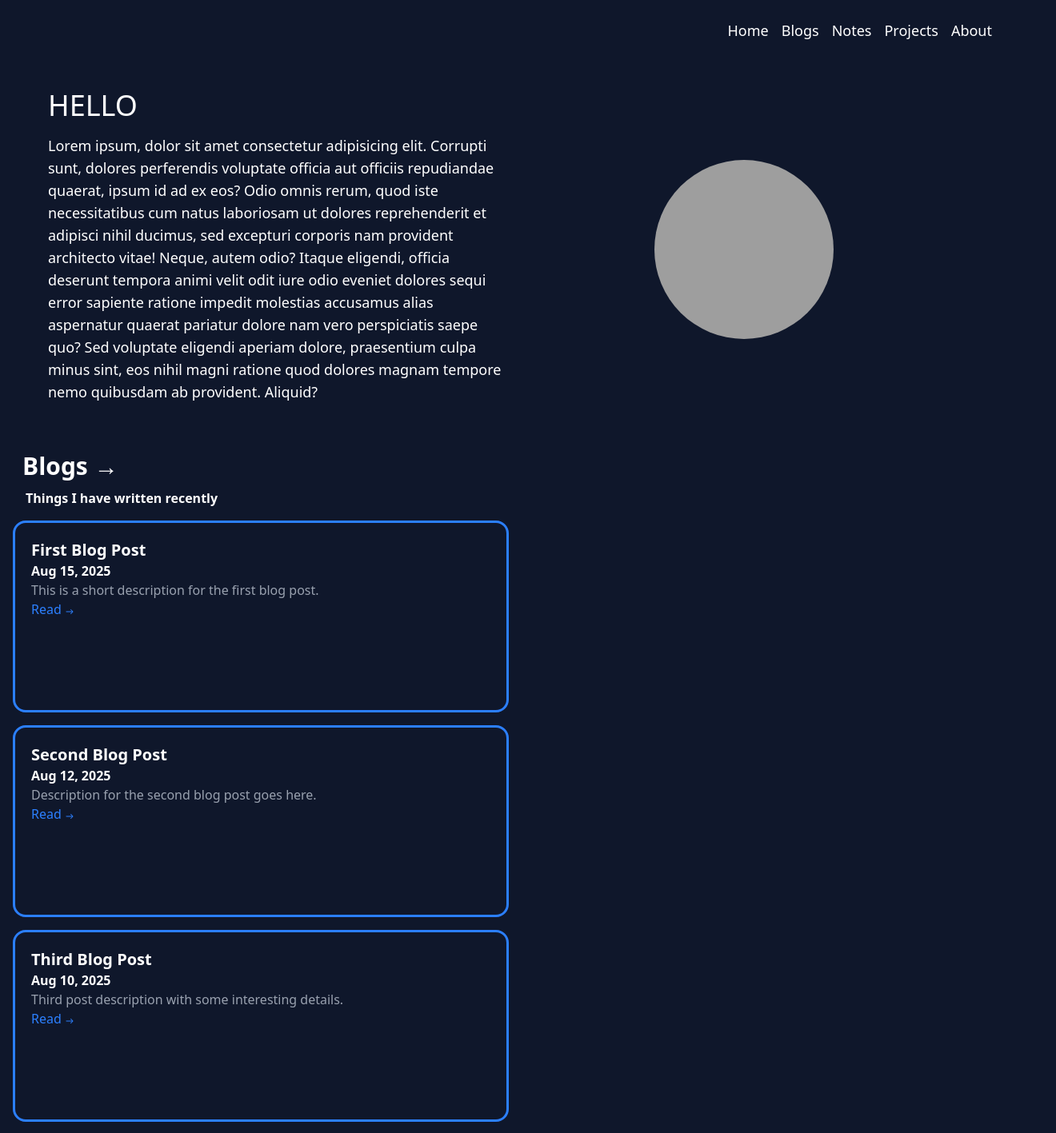
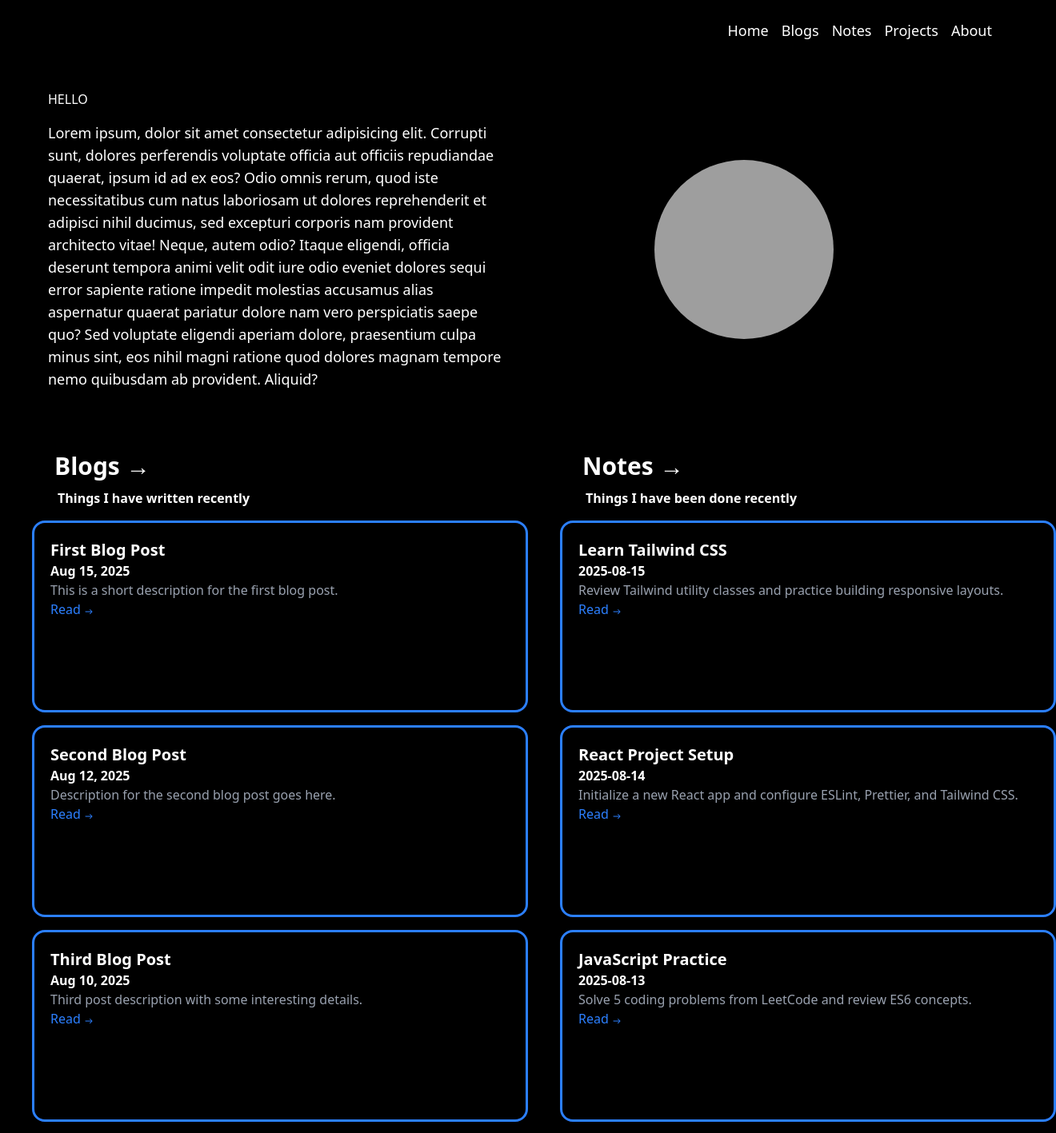
Before and after one commit to neharepos/protfolio-clone, a React (Vite) app: page / in a window 1280 px wide. Shown: the top 1417 px of the page at 80% size, 1320 px wide, since content can reach past the window. Built offline with nearby package versions, Linux system fonts and the light colour scheme; grey boxes are pictures that could not be loaded.

Commit message:
fixing few bugs

```diff
--- a/index.html
+++ b/index.html
@@ -6,7 +6,7 @@
     <meta name="viewport" content="width=device-width, initial-scale=1.0" />
     <title>Vite + React</title>
   </head>
-  <body class="bg-slate-900">
+  <body class="bg-black">
     <div id="root"></div>
     <script type="module" src="/src/main.jsx"></script>
   </body>
--- a/package.json
+++ b/package.json
@@ -10,6 +10,7 @@
     "preview": "vite preview"
   },
   "dependencies": {
+    "@fontsource/rammetto-one": "^5.2.6",
     "@tailwindcss/vite": "^4.1.11",
     "react": "^19.1.0",
     "react-dom": "^19.1.0",
--- a/src/App.jsx
+++ b/src/App.jsx
@@ -7,16 +7,25 @@ import Notes from './components/Notes/Notes'
 import Project from './components/Project/Project'
 
 function App() {
-  const [count, setCount] = useState(0)
 
   return (
-    <div className='bg-slate-900'>
+    <div className='bg-black'>
       <div>
         <Navbar/>
         <Hero />
-        <Blogs/>
-        <Notes />
+
+        <div className="flex flex-col md:flex-row gap-6 px-6">
+          <div  className="flex-1">
+              <Blogs/>
+          </div>
+          <div  className="flex-1">
+              <Notes />
+          </div>
+        </div>
+
+
         <Project/>
+
 
       </div>
     </div>
--- a/src/components/Heading/Heading.jsx
+++ b/src/components/Heading/Heading.jsx
@@ -3,7 +3,7 @@ import React from 'react'
 const Heading = (props) => {
     return (
         <div>
-            <h1 className="text-white text-3xl  p-2 font-bold">
+            <h1 className="text-white text-3xl ml-4 p-2 font-bold">
                 <div className="inline-block group">
                     <a className="p-1 gap-2 cursor-default"> {props.heading}
                         <span className='p-2 w-[5px]'>&#8594;</span>
@@ -14,7 +14,7 @@ const Heading = (props) => {
                     </div>
                 </div>
             </h1>
-            <div className='text-white ml-4 font-semibold'>
+            <div className='text-white ml-8 font-semibold'>
                 <p>{props.description}</p>
             </div>
         </div>
--- a/src/components/Hero/Hero.jsx
+++ b/src/components/Hero/Hero.jsx
@@ -15,8 +15,8 @@ const Hero = () => {
 
 
             <div className="order-2 lg:order-1 min-h-[50vh] text-lg">
-                <h1 className="text-4xl mb-4 font-rammetto">HELLO</h1>
-                <p>
+                <h1 className="text-base mb-4 font-rammetto">HELLO</h1>
+                <p className='font-quicksand'>
                     Lorem ipsum, dolor sit amet consectetur adipisicing elit. Corrupti sunt,
                     dolores perferendis voluptate officia aut officiis repudiandae quaerat,
                     ipsum id ad ex eos? Odio omnis rerum, quod iste necessitatibus cum natus laboriosam ut
--- a/src/components/Notes/Notes.jsx
+++ b/src/components/Notes/Notes.jsx
@@ -48,6 +48,7 @@ const Notes = () => {
             description={notes.description}
             />
             ))}
+            <h3 className='flex ml-[26px] mt-[10px] text-blue-500'>View all</h3>
         </div>
     </div>
   )
--- a/src/components/Project/Project.jsx
+++ b/src/components/Project/Project.jsx
@@ -34,7 +34,7 @@ const projects = [
 
 const Project = () => {
   return (
-    <div>
+    <div className='text-white ml-[40px] mt-[5px]'>
         <div>
             <Heading heading="Projects" description="List of my best projects"/>
 
@@ -46,6 +46,7 @@ const Project = () => {
             description={projects.description}
             />
             ))}
+            <h3 className='flex ml-[26px] mt-[10px] text-blue-500'>View all</h3>
         </div>
     </div>
   )
--- a/src/components/cards/cards.jsx
+++ b/src/components/cards/cards.jsx
@@ -4,11 +4,14 @@ import { IoIosArrowRoundForward } from "react-icons/io";
 const Cards = (props) => {
   return (
     <div>
-        <div className='border-3 border-blue-500 rounded-2xl p-[20px] cursor-pointer hover:border-blue-900 hover:shadow-2xl transition-shadow duration-500 mt-[16px]  sm:w-[380px] sm:h-[230px]  md:w-[500px] md:h-[240px] lg:w-[620px] xl:h[250]'>
+        <div className='border-3 border-blue-500 backdrop-blur-md rounded-2xl  p-[20px] cursor-pointer shadow-lg mt-[16px]  sm:w-[380px] sm:h-[230px]  md:w-[500px] md:h-[240px] lg:w-[620px] xl:h[250]'>
                 <h2 className='font-bold text-xl text-white '>{props.title}</h2>
                 <h3 className='font-semibold text-white'>{props.date}</h3>
                 <p className='text-gray-400'>{props.description}</p>
                 <h3 className='flex text-blue-500'>Read <IoIosArrowRoundForward  className='ml-[2px] mt-[7px]'/></h3>
+
+
+
             </div>
     </div>
   )
--- a/src/index.css
+++ b/src/index.css
@@ -1 +1,3 @@
 @import "tailwindcss";
+
+@import "@fontsource/rammetto-one";
```
Also changed, not shown: 1 other file (tests, documents, lock files or other folders).
